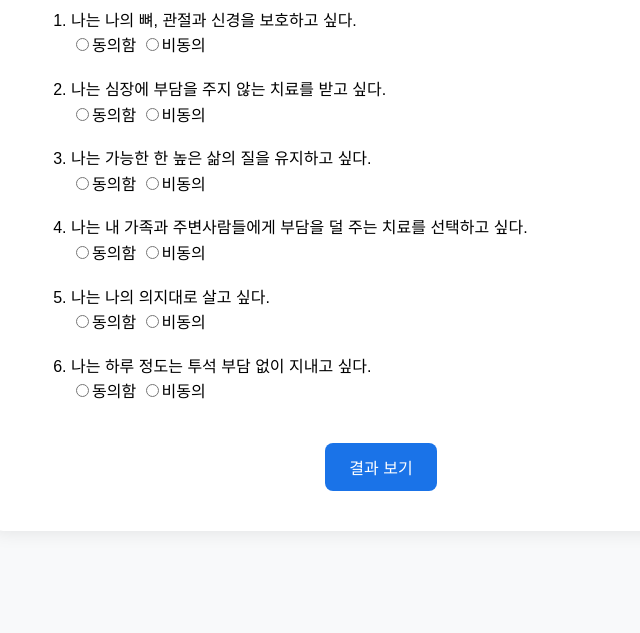
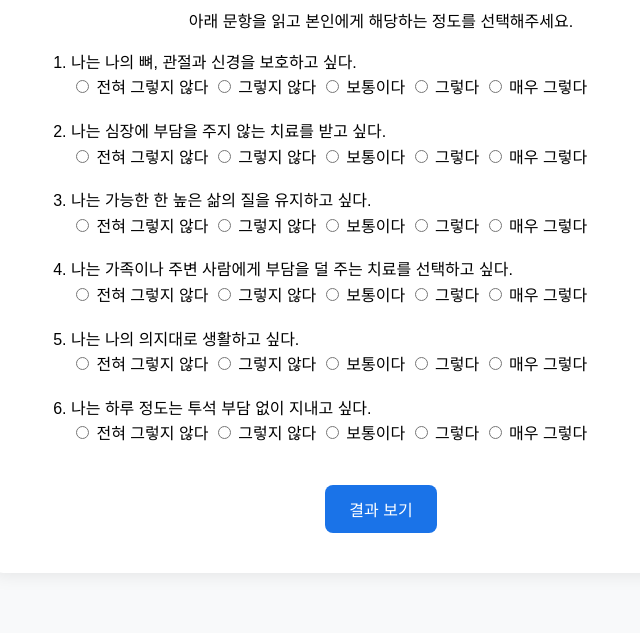
Before and after one commit to Gns0323/SDM-project, a plain HTML site: page survey.html in a window 1280 px wide. Shown: the part 181-814 px from the top of the page, without its empty margins (259-899 px from the left). Drawn offline with Linux system fonts and the light colour scheme; a script that the page names is missing.

Commit message:
오류 수정 및 5점 척도 응답으로 수정

```diff
--- a/scripts.js
+++ b/script.js
@@ -6,14 +6,17 @@ document.addEventListener("DOMContentLoaded", () => {
     e.preventDefault();
 
     const data = new FormData(form);
-    let pd = 0, hd = 0;
+    let totalScore = 0;
+    let count = 0;
 
     for (const [_, value] of data.entries()) {
-      if (value === "PD") pd++;
-      else hd++;
+      totalScore += parseInt(value);
+      count++;
     }
 
-    const result = pd > hd ? "PD" : "HD";
+    const avg = totalScore / count;
+    const result = avg >= 3.5 ? "PD" : "HD"; // 3.5 이상이면 복막투석 선호
+
     localStorage.setItem("dialysisResult", result);
     window.location.href = "result.html";
   });
--- a/survey.html
+++ b/survey.html
@@ -8,34 +8,60 @@
 </head>
 <body>
   <div class="container">
-    <h1>설문에 응답해주세요</h1>
+    <h1>당신에게 맞는 투석 방법은?</h1>
+    <p>아래 문항을 읽고 본인에게 해당하는 정도를 선택해주세요.</p>
+
     <form id="surveyForm">
       <ol>
-        <li>나는 나의 뼈, 관절과 신경을 보호하고 싶다. <br>
-          <input type="radio" name="q1" value="PD">동의함
-          <input type="radio" name="q1" value="HD">비동의
+        <li>나는 나의 뼈, 관절과 신경을 보호하고 싶다.<br>
+          <label><input type="radio" name="q1" value="1" required> 전혀 그렇지 않다</label>
+          <label><input type="radio" name="q1" value="2"> 그렇지 않다</label>
+          <label><input type="radio" name="q1" value="3"> 보통이다</label>
+          <label><input type="radio" name="q1" value="4"> 그렇다</label>
+          <label><input type="radio" name="q1" value="5"> 매우 그렇다</label>
         </li>
-        <li>나는 심장에 부담을 주지 않는 치료를 받고 싶다. <br>
-          <input type="radio" name="q2" value="PD">동의함
-          <input type="radio" name="q2" value="HD">비동의
+
+        <li>나는 심장에 부담을 주지 않는 치료를 받고 싶다.<br>
+          <label><input type="radio" name="q2" value="1" required> 전혀 그렇지 않다</label>
+          <label><input type="radio" name="q2" value="2"> 그렇지 않다</label>
+          <label><input type="radio" name="q2" value="3"> 보통이다</label>
+          <label><input type="radio" name="q2" value="4"> 그렇다</label>
+          <label><input type="radio" name="q2" value="5"> 매우 그렇다</label>
         </li>
-        <li>나는 가능한 한 높은 삶의 질을 유지하고 싶다. <br>
-          <input type="radio" name="q3" value="HD">동의함
-          <input type="radio" name="q3" value="PD">비동의
+
+        <li>나는 가능한 한 높은 삶의 질을 유지하고 싶다.<br>
+          <label><input type="radio" name="q3" value="1" required> 전혀 그렇지 않다</label>
+          <label><input type="radio" name="q3" value="2"> 그렇지 않다</label>
+          <label><input type="radio" name="q3" value="3"> 보통이다</label>
+          <label><input type="radio" name="q3" value="4"> 그렇다</label>
+          <label><input type="radio" name="q3" value="5"> 매우 그렇다</label>
         </li>
-        <li>나는 내 가족과 주변사람들에게 부담을 덜 주는 치료를 선택하고 싶다. <br>
-          <input type="radio" name="q4" value="PD">동의함
-          <input type="radio" name="q4" value="HD">비동의
+
+        <li>나는 가족이나 주변 사람에게 부담을 덜 주는 치료를 선택하고 싶다.<br>
+          <label><input type="radio" name="q4" value="1" required> 전혀 그렇지 않다</label>
+          <label><input type="radio" name="q4" value="2"> 그렇지 않다</label>
+          <label><input type="radio" name="q4" value="3"> 보통이다</label>
+          <label><input type="radio" name="q4" value="4"> 그렇다</label>
+          <label><input type="radio" name="q4" value="5"> 매우 그렇다</label>
         </li>
-        <li>나는 나의 의지대로 살고 싶다. <br>
-          <input type="radio" name="q5" value="PD">동의함
-          <input type="radio" name="q5" value="HD">비동의
+
+        <li>나는 나의 의지대로 생활하고 싶다.<br>
+          <label><input type="radio" name="q5" value="1" required> 전혀 그렇지 않다</label>
+          <label><input type="radio" name="q5" value="2"> 그렇지 않다</label>
+          <label><input type="radio" name="q5" value="3"> 보통이다</label>
+          <label><input type="radio" name="q5" value="4"> 그렇다</label>
+          <label><input type="radio" name="q5" value="5"> 매우 그렇다</label>
         </li>
-        <li>나는 하루 정도는 투석 부담 없이 지내고 싶다. <br>
-          <input type="radio" name="q6" value="PD">동의함
-          <input type="radio" name="q6" value="HD">비동의
+
+        <li>나는 하루 정도는 투석 부담 없이 지내고 싶다.<br>
+          <label><input type="radio" name="q6" value="1" required> 전혀 그렇지 않다</label>
+          <label><input type="radio" name="q6" value="2"> 그렇지 않다</label>
+          <label><input type="radio" name="q6" value="3"> 보통이다</label>
+          <label><input type="radio" name="q6" value="4"> 그렇다</label>
+          <label><input type="radio" name="q6" value="5"> 매우 그렇다</label>
         </li>
       </ol>
+
       <button type="submit">결과 보기</button>
     </form>
   </div>
```
Also changed, not shown: index.html (+1 -1 lines).
